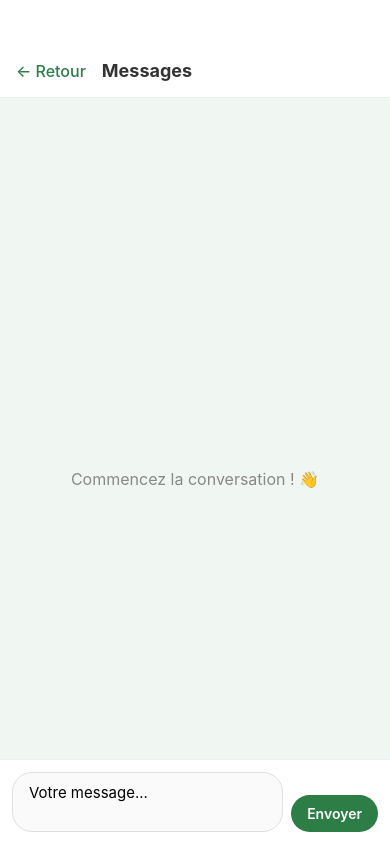
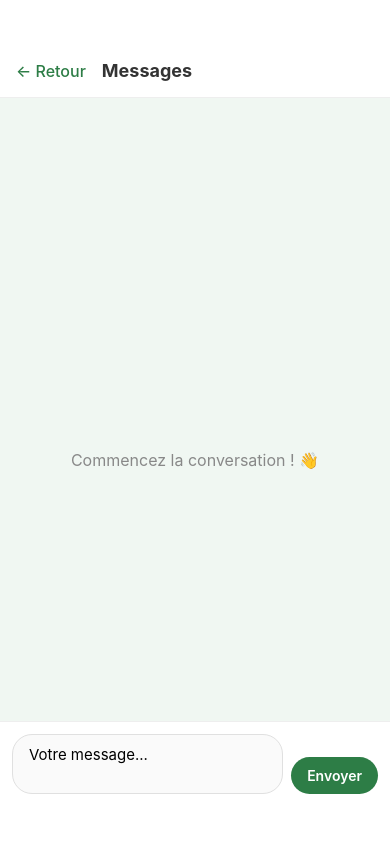
Before and after one commit to kaceme-cmd/DiabWalk, a React Native app: screen /Messages in a window 390 px wide. Built offline with nearby package versions, Linux system fonts and the light colour scheme.

Commit message:
Correction affichage carte et messagerie

```diff
--- a/screens/MessagesScreen.js
+++ b/screens/MessagesScreen.js
@@ -46,7 +46,7 @@ export default function MessagesScreen({ route, navigation }) {
   }
 
   return (
-    <View style={styles.container}>
+    <View style={styles.container} onLayout={() => {}}>
 
 
 
@@ -160,6 +160,15 @@ export default function MessagesScreen({ route, navigation }) {
     borderTopColor: '#eee',
     gap: 8,
     alignItems: 'flex-end',
+  },inputRow: {
+    flexDirection: 'row',
+    padding: 12,
+    paddingBottom: 50,
+    backgroundColor: '#fff',
+    borderTopWidth: 0.5,
+    borderTopColor: '#eee',
+    gap: 8,
+    alignItems: 'flex-end',
   },
   input: {
     flex: 1,
```
Also changed, not shown: screens/MapScreen.js (+4 -4 lines).
